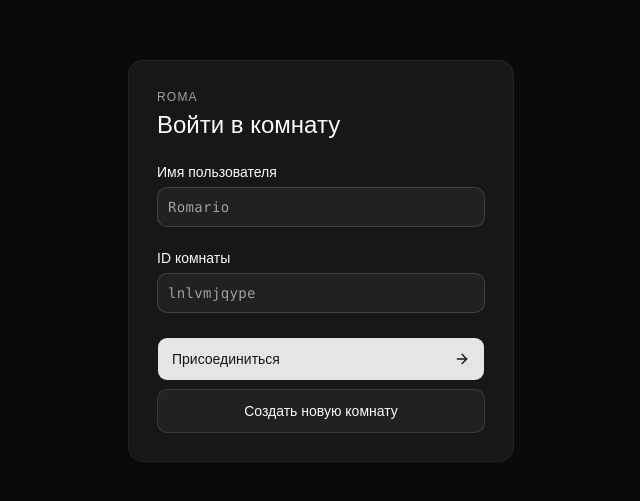
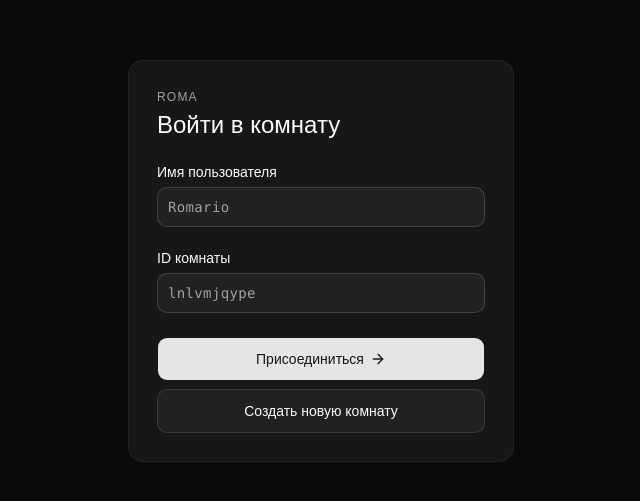
Before and after one commit to v1ssar1on/roma, a React (Vite) app in the folder frontend/: page / in a window 1280 px wide. Shown: the part 139-640 px from the top of the page, without its empty margins (319-959 px from the left). Built offline with nearby package versions, Linux system fonts and the light colour scheme.

Commit message:
updated button text

```diff
--- a/frontend/src/pages/app.tsx
+++ b/frontend/src/pages/app.tsx
@@ -77,7 +77,7 @@ export const App = () => {
 					</div>
 
 					<div className='flex w-full flex-col gap-2'>
-						<Button onClick={handleGoRoom} className='w-full justify-between'>
+						<Button onClick={handleGoRoom} className='w-full justify-center'>
 							Присоединиться
 							<ArrowRight className='size-4' />
 						</Button>
```
